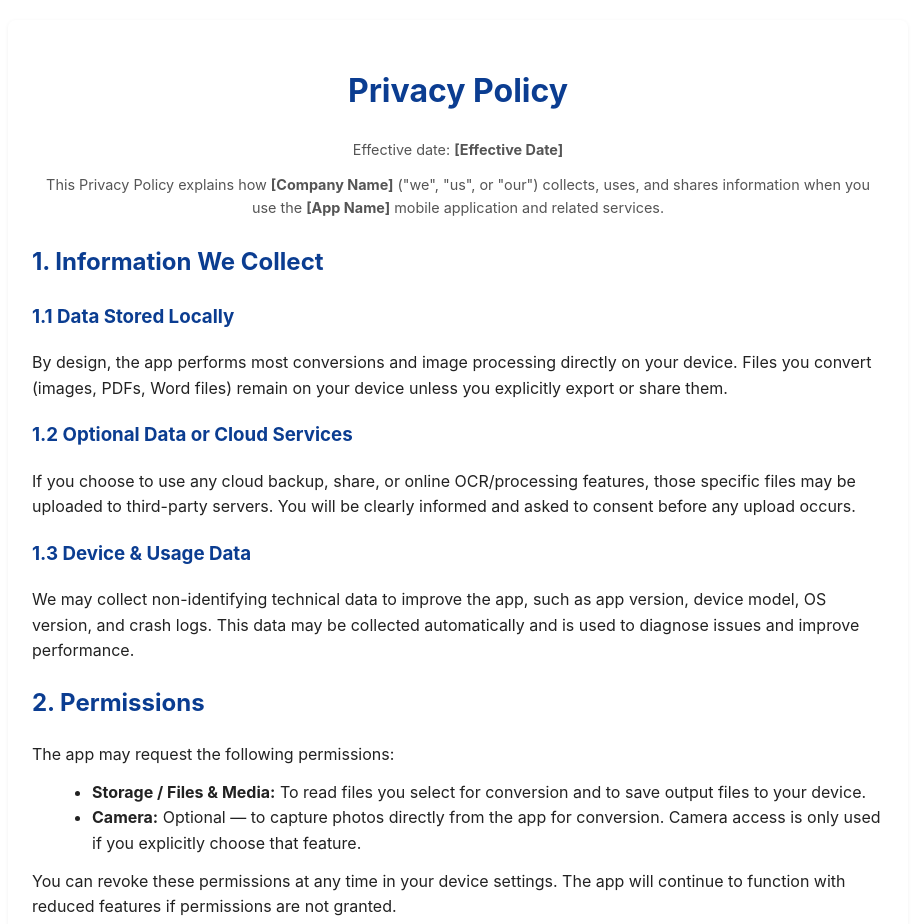
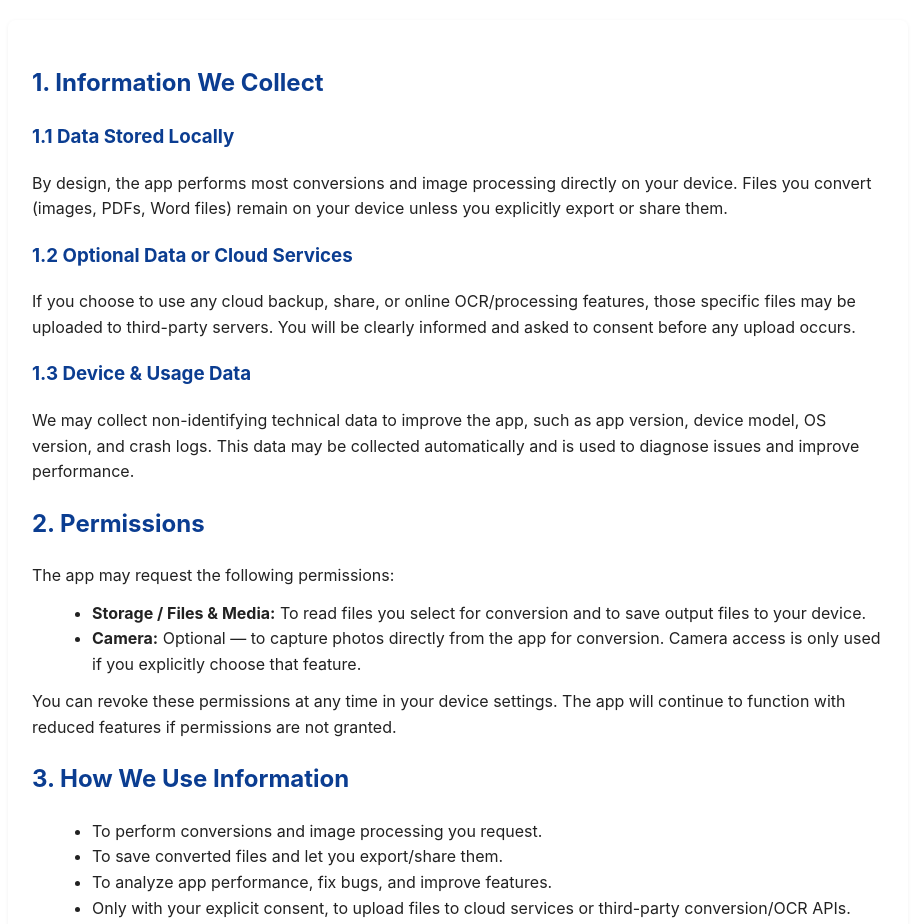
Before and after one commit to Nabin-Bhusal/WebPages, a plain HTML site: page index.html in a window 1280 px wide. Shown: the top 924 px of the page, without its empty margins (182-1093 px from the left). Drawn offline with Linux system fonts and the light colour scheme.

Commit message:
Update index.html

```diff
--- a/index.html
+++ b/index.html
@@ -3,7 +3,7 @@
 <head>
   <meta charset="utf-8" />
   <meta name="viewport" content="width=device-width,initial-scale=1" />
-  <title>Privacy Policy — [App Name]</title>
+  <title>Privacy Policy — File Fusion</title>
   <style>
     body { font-family: -apple-system, BlinkMacSystemFont, "Segoe UI", Roboto, "Helvetica Neue", Arial; line-height:1.6; color:#222; padding:20px; max-width:900px; margin:0 auto; }
     header { text-align:center; margin-bottom:24px; }
@@ -18,12 +18,6 @@
 </head>
 <body>
   <div class="container">
-    <header>
-      <h1>Privacy Policy</h1>
-      <p class="small">Effective date: <strong>[Effective Date]</strong></p>
-      <p class="small">This Privacy Policy explains how <strong>[Company Name]</strong> ("we", "us", or "our") collects, uses, and shares information when you use the <strong>[App Name]</strong> mobile application and related services.</p>
-    </header>
-
     <h2>1. Information We Collect</h2>
     <h3>1.1 Data Stored Locally</h3>
     <p>By design, the app performs most conversions and image processing directly on your device. Files you convert (images, PDFs, Word files) remain on your device unless you explicitly export or share them.</p>
```
